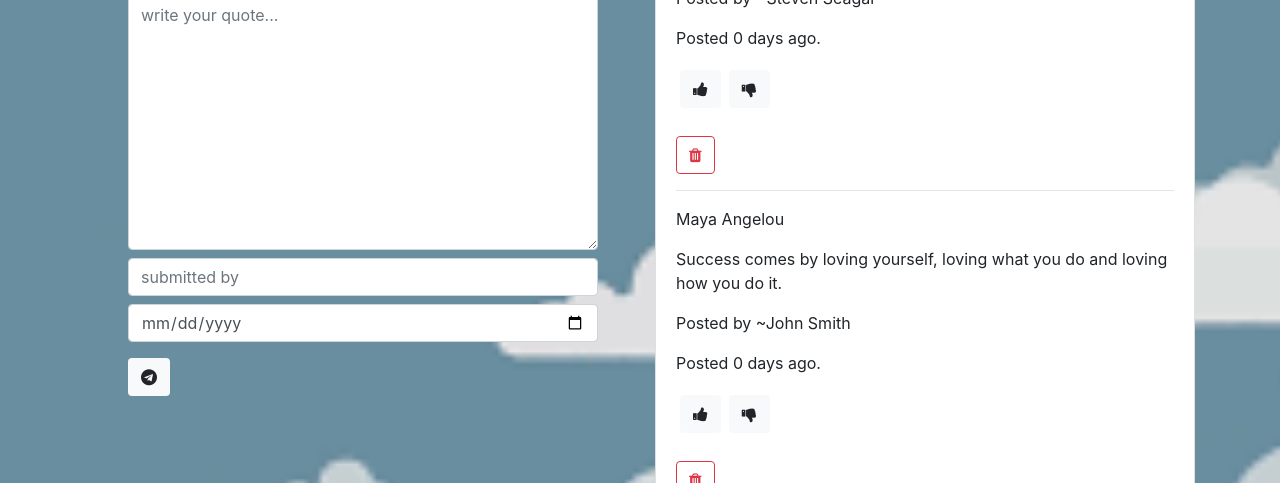
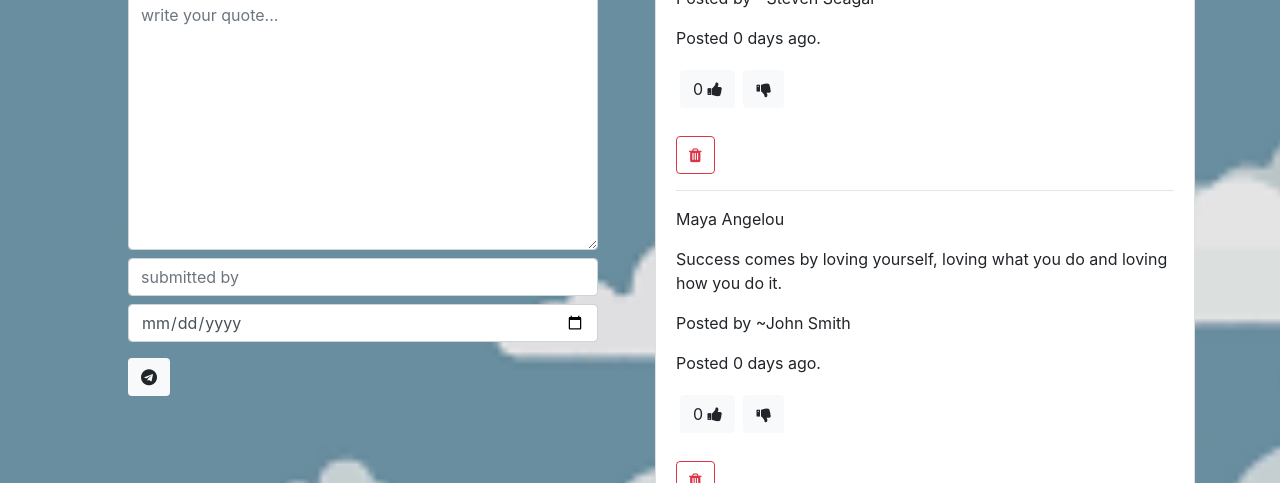
Before and after one commit to jakesIII/quote-ting, an Angular app: page / in a window 1280 px wide. Shown: the part 265-748 px from the top of the page. Built offline with nearby package versions, Linux system fonts and the light colour scheme.

Commit message:
add up votes function

```diff
--- a/src/app/quote-detail/quote-detail.component.ts
+++ b/src/app/quote-detail/quote-detail.component.ts
@@ -18,6 +18,12 @@ export class QuoteDetailComponent implements OnInit {
     this.isDeleted.emit(complete);
   }
 
+  upVote = 0;
+
+  voteUp(){
+    this.upVote +=1
+  }
+
   constructor() { }
 
   ngOnInit() {
```
